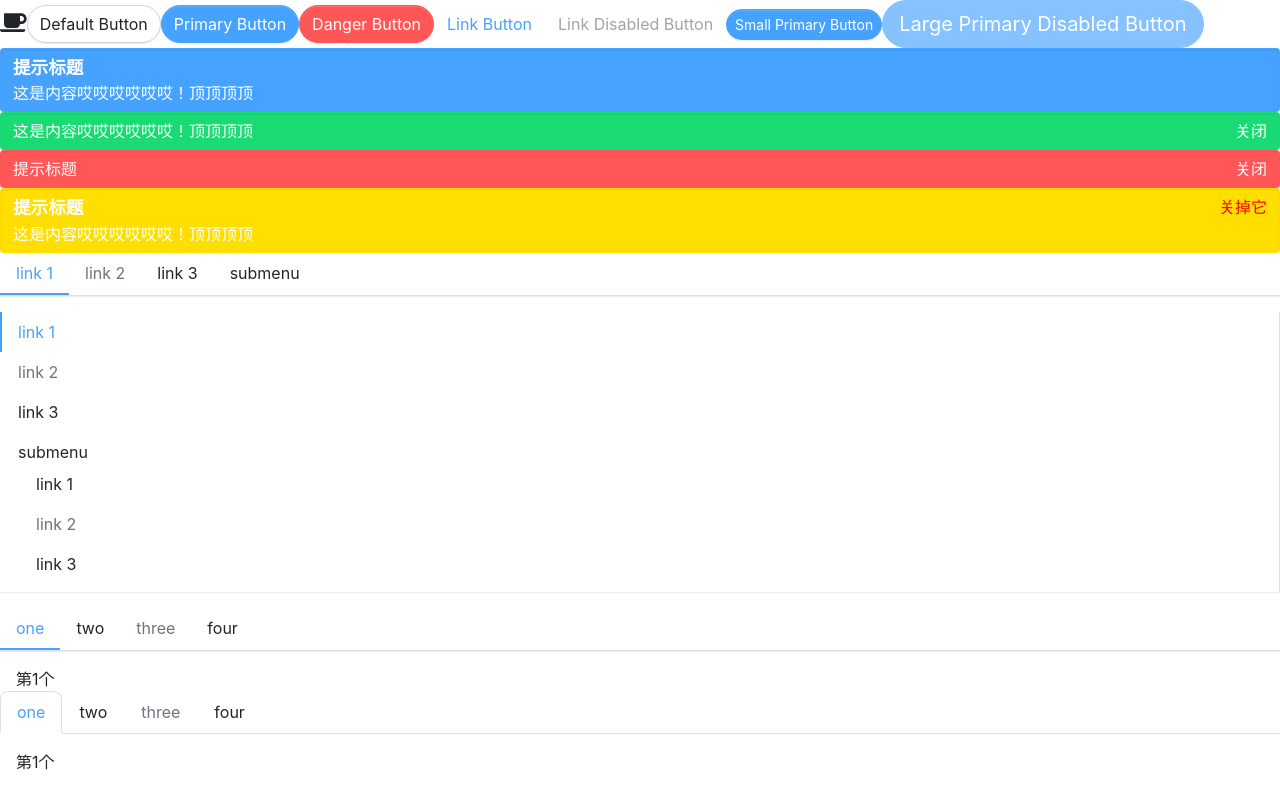
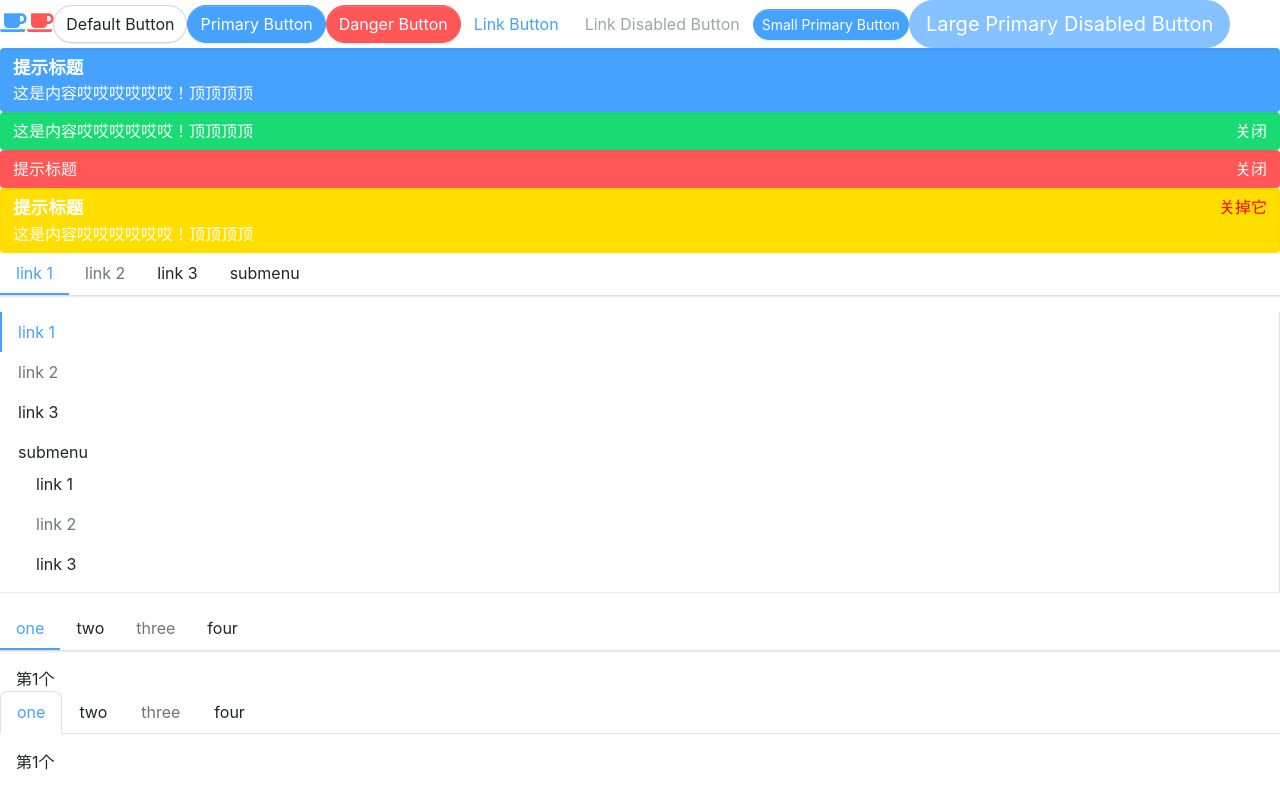
Before and after one commit to biubiubiuxixi/young-ui, a React (Create React App) app: page / in a window 1280 px wide. Built offline with nearby package versions, Linux system fonts and the light colour scheme.

Commit message:
feat:icon 样式

```diff
--- a/src/App.tsx
+++ b/src/App.tsx
@@ -22,7 +22,8 @@ function App() {
   return (
     <div className="App">
       <header className="App-header">
-        <Icon icon="coffee" size="lg" />
+        <Icon icon="coffee" size="lg" theme="primary" />
+        <Icon icon="coffee" size="lg" theme="danger" />
         <Button onClick={(e) => console.log(e)}>Default Button</Button>
         <Button buttonType={ButtonType.Primary}>Primary Button</Button>
         <Button buttonType={ButtonType.Danger}>Danger Button</Button>
--- /dev/null
+++ b/src/components/Icon/_style.scss
@@ -0,0 +1,5 @@
+@each $key, $val in $theme-colors {
+  .icon-#{$key} {
+    color: $val;
+  }
+}
--- a/src/styles/index.scss
+++ b/src/styles/index.scss
@@ -18,3 +18,6 @@
 
 /* tab */
 @import "../components/Tabs/_style.scss";
+
+/* icon */
+@import "../components/Icon/_style.scss";
```
